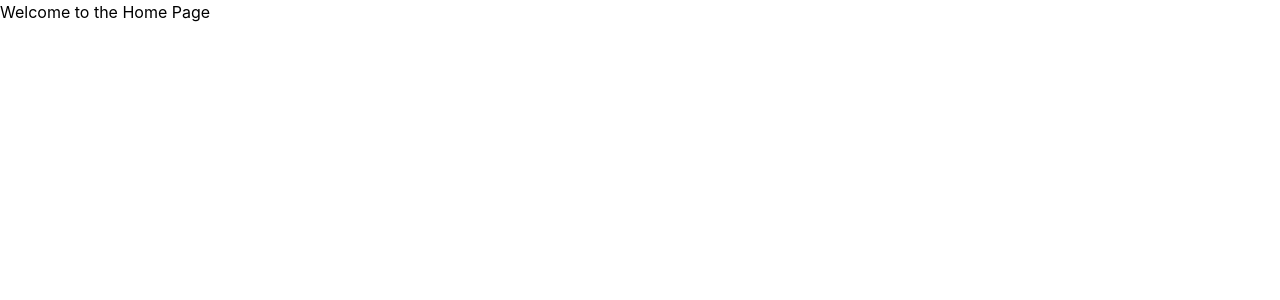
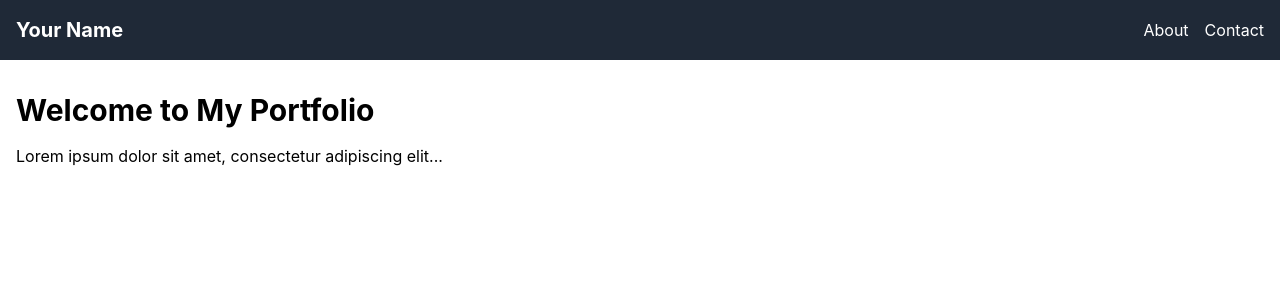
Before and after one commit to ae0n1an/Portfolio, a React (Create React App) app: page / in a window 1280 px wide. Shown: the top 300 px of the page. Built offline with nearby package versions, Linux system fonts and the light colour scheme.

Commit message:
added header component

```diff
--- /dev/null
+++ b/src/components/Header.tsx
@@ -0,0 +1,22 @@
+import React from 'react';
+import { Link } from 'react-router-dom';
+
+const Header: React.FC = () => {
+  return (
+    <header className="bg-gray-800 p-4 flex justify-between items-center">
+      <div className="text-white text-xl font-bold">Your Name</div>
+      <nav>
+        <ul className="flex space-x-4">
+          <li>
+            <Link to="/about" className="text-white hover:text-gray-300">About</Link>
+          </li>
+          <li>
+            <Link to="/contact" className="text-white hover:text-gray-300">Contact</Link>
+          </li>
+        </ul>
+      </nav>
+    </header>
+  );
+};
+
+export default Header;
--- a/src/pages/Home.tsx
+++ b/src/pages/Home.tsx
@@ -1,7 +1,17 @@
 import React from 'react';
+import Header from '../components/Header';
 
-const Home = () => {
-  return <div>Welcome to the Home Page</div>;
-};
+const Home: React.FC = () => {
+    return (
+      <div>
+        <Header />
+        {/* Rest of your app content */}
+        <div className="container mx-auto px-4 py-8">
+          <h1 className="text-3xl font-bold">Welcome to My Portfolio</h1>
+          <p className="mt-4">Lorem ipsum dolor sit amet, consectetur adipiscing elit...</p>
+        </div>
+      </div>
+    );
+  };
 
 export default Home;
```
